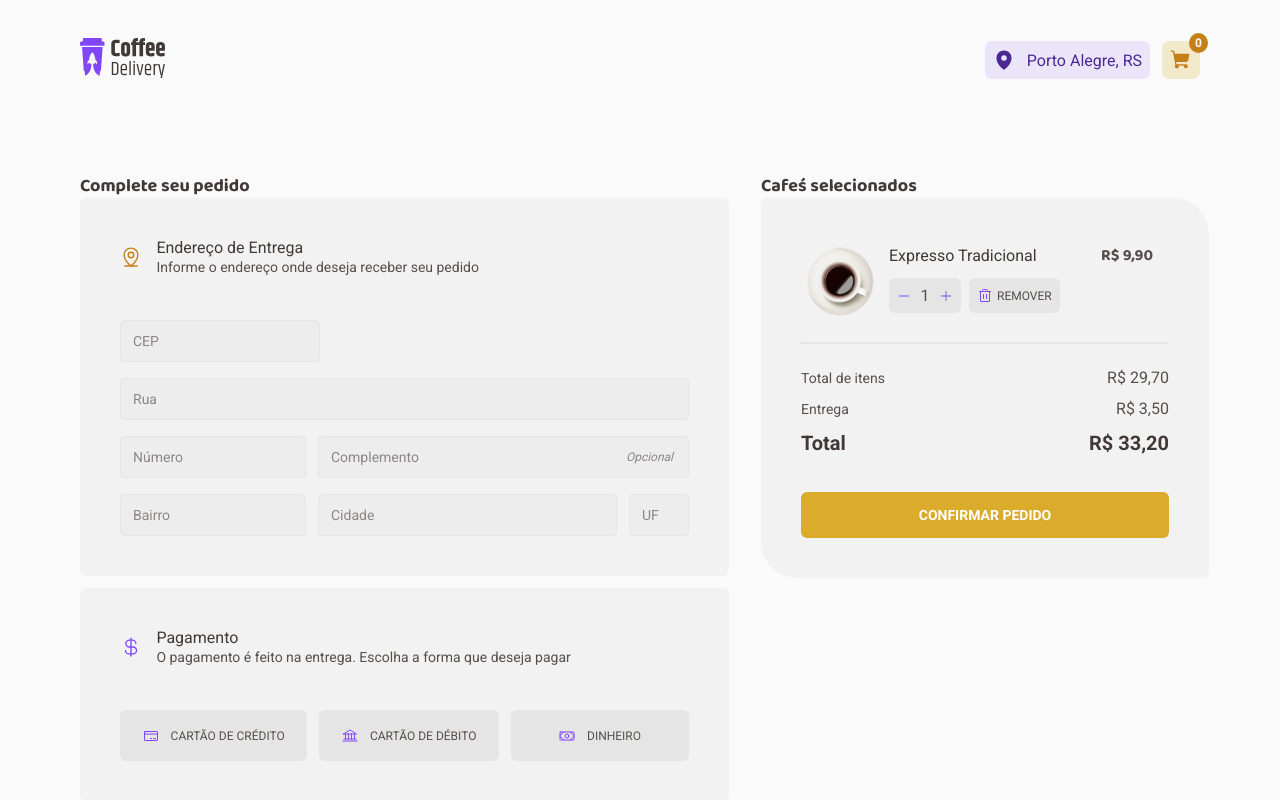
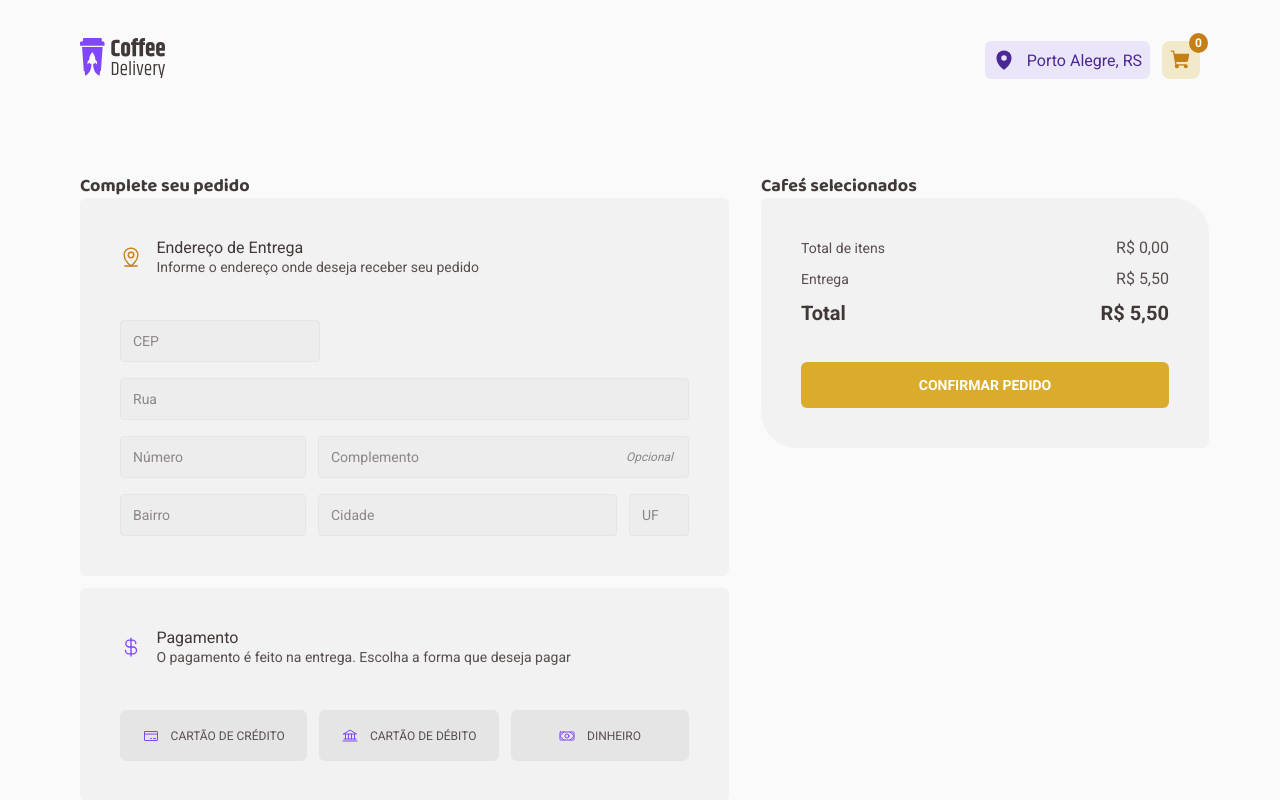
Before and after one commit to joaoeduardodias/challenger-02-coffe-delivery, a React (Vite) app: page /checkout in a window 1280 px wide. Built offline with nearby package versions, Linux system fonts and the light colour scheme; data requests are answered from the project's data file.

Commit message:
feat: finished context

```diff
--- a/src/components/QuantityCoffee/index.tsx
+++ b/src/components/QuantityCoffee/index.tsx
@@ -3,23 +3,22 @@
 
 interface QuantityCoffeeProps {
   quantity: number
-  onChangeQuantity: (action: 'add' | 'remove') => void
+  onIncrease: () => void
+  onDecrease: () => void
 }
 
 export function QuantityCoffee({
   quantity,
-  onChangeQuantity,
+  onDecrease,
+  onIncrease,
 }: QuantityCoffeeProps) {
   return (
     <QuantityCoffeeContainer>
-      <button
-        disabled={quantity <= 1}
-        onClick={(e) => onChangeQuantity('remove')}
-      >
+      <button disabled={quantity <= 1} onClick={onDecrease}>
         <Minus size={14} weight="fill" />
       </button>
       <span>{quantity}</span>
-      <button onClick={(e) => onChangeQuantity('add')}>
+      <button onClick={onIncrease}>
         <Plus size={14} weight="fill" />
       </button>
     </QuantityCoffeeContainer>
--- a/src/contexts/CoffeesContext.tsx
+++ b/src/contexts/CoffeesContext.tsx
@@ -10,15 +10,17 @@
   price: number
 }
 export interface CoffeeInTheCart extends Coffee {
-  quantityOfCoffee: number
+  quantity: number
 }
 
 interface CoffeesContextType {
   coffees: Coffee[]
+  coffeesInCart: CoffeeInTheCart[]
   counterCoffeesInCart: () => number
-  addCoffeeInTheCart: (data: CoffeeInTheCart) => void
-  removeCoffeeInTheCart: (id: number) => void
-  alterQuantityOfCoffee: (id: number, quantity: number) => void
+  addCoffeeInCart: (data: CoffeeInTheCart) => void
+  removeCoffeeInCart: (id: number) => void
+  changeQuantityCoffee: (id: number, type: 'increase' | 'decrease') => void
+  sumPriceTotal: () => number
 }
 
 interface CoffeesContextProviderProps {
@@ -31,9 +33,7 @@
   children,
 }: CoffeesContextProviderProps) {
   const [coffees, setCoffees] = useState<Coffee[]>([])
-  const [coffeesInTheCart, setCoffeesInTheCart] = useState<CoffeeInTheCart[]>(
-    [],
-  )
+  const [coffeesInCart, setCoffeesInCart] = useState<CoffeeInTheCart[]>([])
 
   useEffect(() => {
     async function Coffees() {
@@ -44,73 +44,84 @@
   }, [])
 
   useEffect(() => {
-    const stateJSON = JSON.stringify(coffeesInTheCart)
+    const stateJSON = JSON.stringify(coffeesInCart)
     localStorage.setItem('coffeesDelivery:coffees-cart-1.0.0', stateJSON)
-  }, [coffeesInTheCart])
+  }, [coffeesInCart])
 
-  function addCoffeeInTheCart(coffee: CoffeeInTheCart) {
-    const verifyCoffeeAlreadyExistsInCart = coffeesInTheCart.find(
+  function addCoffeeInCart(coffee: CoffeeInTheCart) {
+    const verifyCoffeeAlreadyExistsInCart = coffeesInCart.find(
       (item) => item.id === coffee.id,
     )
 
     if (verifyCoffeeAlreadyExistsInCart) {
-      const updatedQuantityCoffee = coffeesInTheCart.map((item) => {
-        if (item.id === coffee.id) {
-          return { ...coffee, quantityOfCoffee: item.quantityOfCoffee + 1 }
-        } else {
-          return coffee
-        }
-      })
-      setCoffeesInTheCart(updatedQuantityCoffee)
-    } else {
-      setCoffeesInTheCart((state) => [...state, coffee])
+      alert('Produto já está no carrinho!')
+      return
     }
+    setCoffeesInCart((state) => [...state, coffee])
   }
 
-  function removeCoffeeInTheCart(id: number) {
-    const coffeeExist = coffeesInTheCart.find((coffee) => coffee.id === id)
+  function removeCoffeeInCart(id: number) {
+    const coffeeExist = coffeesInCart.find((coffee) => coffee.id === id)
 
     if (!coffeeExist) return
 
-    const updatedCoffeesInCart = coffeesInTheCart.filter(
+    const updatedCoffeesInCart = coffeesInCart.filter(
       (coffee) => coffee !== coffeeExist,
     )
 
-    setCoffeesInTheCart(updatedCoffeesInCart)
+    setCoffeesInCart(updatedCoffeesInCart)
   }
 
-  function alterQuantityOfCoffee(id: number, newQuantity: number) {
-    const coffee = coffeesInTheCart.find((coffee) => coffee.id === id)
+  function changeQuantityCoffee(id: number, type: 'increase' | 'decrease') {
+    const coffee = coffeesInCart.find((coffee) => coffee.id === id)
+    if (!coffee) {
+      alert('Café não está no carrinho!')
+      return
+    }
 
-    if (!coffee) return
-
-    const updatedQuantityCoffee = coffeesInTheCart.map((coffee) => {
+    const updatedQuantityCoffee = coffeesInCart.map((coffee) => {
       if (coffee.id === id) {
-        return { ...coffee, quantityOfCoffee: newQuantity }
+        return {
+          ...coffee,
+          quantity:
+            type === 'increase' ? coffee.quantity + 1 : coffee.quantity - 1,
+        }
       } else {
         return coffee
       }
     })
-    setCoffeesInTheCart(updatedQuantityCoffee)
+    setCoffeesInCart(updatedQuantityCoffee)
   }
 
   function counterCoffeesInCart() {
-    const coffeesInCart = coffeesInTheCart.reduce((acc, coffee) => {
-      const quantity = coffee.quantityOfCoffee
+    const counterQuantityCoffee = coffeesInCart.reduce((acc, coffee) => {
+      const quantity = coffee.quantity
       return acc + quantity
     }, 0)
 
-    return coffeesInCart
+    return counterQuantityCoffee
+  }
+
+  function sumPriceTotal() {
+    const priceTotal = coffeesInCart.reduce((acc, coffee) => {
+      const price: number = coffee.price * coffee.quantity
+
+      return acc + price
+    }, 0)
+
+    return priceTotal
   }
 
   return (
     <CoffeesContext.Provider
       value={{
         coffees,
-        addCoffeeInTheCart,
+        coffeesInCart,
+        addCoffeeInCart,
         counterCoffeesInCart,
-        removeCoffeeInTheCart,
-        alterQuantityOfCoffee,
+        removeCoffeeInCart,
+        changeQuantityCoffee,
+        sumPriceTotal,
       }}
     >
       {children}
--- /dev/null
+++ b/src/pages/Checkout/components/CoffeeCart/index.tsx
@@ -0,0 +1,61 @@
+import { Trash } from 'phosphor-react'
+import { useContext } from 'react'
+import { QuantityCoffee } from '../../../../components/QuantityCoffee'
+import { CoffeesContext } from '../../../../contexts/CoffeesContext'
+import { formatterPrice } from '../../../../utils/formattedPrice'
+import { CoffeeCartContainer, CoffeeCartContent, Divider } from './styles'
+
+interface CoffeeCartProps {
+  id: number
+  name: string
+  photo: string
+  price: number
+  quantity: number
+}
+
+export function CoffeeCart({
+  id,
+  name,
+  photo,
+  price,
+  quantity,
+}: CoffeeCartProps) {
+  const { removeCoffeeInCart, changeQuantityCoffee } =
+    useContext(CoffeesContext)
+
+  function handleIncrease() {
+    changeQuantityCoffee(id, 'increase')
+  }
+
+  function handleDecrease() {
+    changeQuantityCoffee(id, 'decrease')
+  }
+
+  return (
+    <CoffeeCartContainer>
+      <CoffeeCartContent>
+        <img src={`/coffees/${photo}`} />
+
+        <h4>{name}</h4>
+
+        <div>
+          <QuantityCoffee
+            onDecrease={handleDecrease}
+            onIncrease={handleIncrease}
+            quantity={quantity}
+          />
+          <button onClick={() => removeCoffeeInCart(id)}>
+            <Trash size={16} />
+            remover
+          </button>
+        </div>
+
+        <strong>
+          <span>R$</span>
+          {formatterPrice(price * quantity)}
+        </strong>
+      </CoffeeCartContent>
+      <Divider />
+    </CoffeeCartContainer>
+  )
+}
--- a/src/pages/Checkout/index.tsx
+++ b/src/pages/Checkout/index.tsx
@@ -4,11 +4,12 @@
   CurrencyDollar,
   MapPinLine,
   Money,
-  Trash,
 } from 'phosphor-react'
-import { useState } from 'react'
+import { useContext, useState } from 'react'
 import { useTheme } from 'styled-components'
-import { QuantityCoffee } from '../../components/QuantityCoffee'
+import { CoffeesContext } from '../../contexts/CoffeesContext'
+import { formatterPrice } from '../../utils/formattedPrice'
+import { CoffeeCart } from './components/CoffeeCart'
 import { FormAddress } from './components/FormAddress'
 import { SectionTitle } from './components/SectionTitle'
 import {
@@ -17,8 +18,6 @@
   CardValues,
   CartContainer,
   CheckoutContainer,
-  CoffeeCart,
-  Divider,
   ListCoffeesInCart,
   MethodPayment,
   Payment,
@@ -26,22 +25,16 @@
 } from './styles'
 
 export function Checkout() {
+  const { coffeesInCart, sumPriceTotal } = useContext(CoffeesContext)
+
   const theme = useTheme()
-  const [quantityCoffee, setQuantityCoffee] = useState<number>(1)
-
+  const priceTotalCoffee = sumPriceTotal()
+  const deliveryPrice = 5.5
+  const totalPrice = priceTotalCoffee + deliveryPrice
   const [methodPaymentSelected, setMethodPaymentSelected] = useState<string>('')
 
   function handleSelectMethodPayment(method: 'CREDIT' | 'DEBIT' | 'MONEY') {
     setMethodPaymentSelected(method)
-  }
-
-  function handleAlterQuantityCoffee(action: 'remove' | 'add') {
-    if (action === 'remove') {
-      setQuantityCoffee((state) => state - 1)
-    }
-    if (action === 'add') {
-      setQuantityCoffee((state) => state + 1)
-    }
   }
 
   return (
@@ -92,38 +85,23 @@
         <strong>Cafeś selecionados</strong>
         <CartContainer>
           <ListCoffeesInCart>
-            <CoffeeCart>
-              <img src="/coffees/americano.png" />
-
-              <h4>expresso tradicional</h4>
-
-              <div>
-                <QuantityCoffee
-                  onChangeQuantity={handleAlterQuantityCoffee}
-                  quantity={quantityCoffee}
-                />
-                <button>
-                  <Trash size={16} />
-                  remover
-                </button>
-              </div>
-
-              <strong>
-                <span>R$</span> 9,90
-              </strong>
-            </CoffeeCart>
-            <Divider />
+            {coffeesInCart.map((coffee) => (
+              <CoffeeCart key={coffee.id} {...coffee} />
+            ))}
           </ListCoffeesInCart>
 
           <CardValues>
             <div>
-              <p>Total de itens</p> <span>R$ 29,70</span>
+              <p>Total de itens</p>
+              <span>R${` ${formatterPrice(priceTotalCoffee)}`}</span>
             </div>
             <div>
-              <p>Entrega</p> <span>R$ 3,50</span>
+              <p>Entrega</p>
+              <span>R${` ${formatterPrice(deliveryPrice)}`}</span>
             </div>
             <div>
-              <strong>Total</strong> <strong>R$ 33,20</strong>
+              <strong>Total</strong>
+              <strong>R${` ${formatterPrice(totalPrice)}`}</strong>
             </div>
             <button>Confirmar pedido </button>
           </CardValues>
--- a/src/pages/Checkout/styles.ts
+++ b/src/pages/Checkout/styles.ts
@@ -108,76 +108,6 @@
   list-style: none;
 `
 
-export const CoffeeCart = styled.li`
-  display: grid;
-  grid-template-columns: 4rem 3fr 1fr;
-  grid-template-rows: repeat(2, 1fr);
-  grid-column-gap: 20px;
-  grid-template-areas:
-    'img title  price'
-    'img actions  price';
-
-  width: 100%;
-  height: 5rem;
-  padding: 0.5rem 0.25rem;
-
-  img {
-    grid-area: img;
-    width: 4.4rem;
-  }
-  h4 {
-    grid-area: title;
-    font-size: 1rem;
-    line-height: 130%;
-    color: ${(props) => props.theme['base-subtitle']};
-    text-transform: capitalize;
-    font-weight: 400;
-  }
-  strong {
-    grid-area: price;
-    font-size: 1rem;
-    font-weight: 700;
-    color: ${(props) => props.theme['base-text']};
-  }
-  > div {
-    grid-area: actions;
-    height: 2rem;
-    flex-wrap: wrap;
-    display: flex;
-    gap: 0.5rem;
-
-    > button {
-      border: none;
-      border-radius: 6px;
-      padding: 0 0.5rem;
-      gap: 0.25rem;
-      background: ${(props) => props.theme['base-button']};
-      font-size: 0.75rem;
-      font-weight: 400;
-      color: ${(props) => props.theme['base-text']};
-      text-transform: uppercase;
-
-      display: flex;
-      justify-content: center;
-      align-items: center;
-      transition: 0.2s;
-      svg {
-        color: ${(props) => props.theme.purple};
-      }
-      &:hover {
-        background: ${(props) => props.theme['base-hover']};
-      }
-    }
-  }
-`
-
-export const Divider = styled.div`
-  width: 100%;
-  min-height: 1px;
-  border: 1px solid ${(props) => props.theme['base-button']};
-
-  margin: 1.5rem 0;
-`
 export const CardValues = styled.div`
   display: flex;
   flex-direction: column;
--- a/src/pages/Home/components/ListCoffees/Coffee/index.tsx
+++ b/src/pages/Home/components/ListCoffees/Coffee/index.tsx
@@ -35,16 +35,15 @@
 }: CoffeeProps) {
   const [quantityCoffee, setQuantityCoffee] = useState<number>(1)
 
-  const { addCoffeeInTheCart, removeCoffeeInTheCart } =
-    useContext(CoffeesContext)
+  const { addCoffeeInCart } = useContext(CoffeesContext)
 
-  function handleAlterQuantityCoffee(action: 'remove' | 'add') {
-    if (action === 'remove') {
-      setQuantityCoffee((state) => state - 1)
-    } else {
-      setQuantityCoffee((state) => state + 1)
-    }
+  function handleDecrease() {
+    setQuantityCoffee((state) => state - 1)
   }
+  function handleIncrease() {
+    setQuantityCoffee((state) => state + 1)
+  }
+
   function handleAddCoffeeToCart() {
     const coffee: CoffeeInTheCart = {
       id,
@@ -53,10 +52,10 @@
       photo,
       price,
       tags,
-      quantityOfCoffee: quantityCoffee,
+      quantity: quantityCoffee,
     }
 
-    addCoffeeInTheCart(coffee)
+    addCoffeeInCart(coffee)
   }
 
   return (
@@ -77,7 +76,8 @@
         <div>
           <QuantityCoffee
             quantity={quantityCoffee}
-            onChangeQuantity={handleAlterQuantityCoffee}
+            onDecrease={handleDecrease}
+            onIncrease={handleIncrease}
           />
 
           <AddCoffeeToCart
@@ -87,9 +87,6 @@
             <ShoppingCartSimple size={22} weight="fill" />
           </AddCoffeeToCart>
         </div>
-        <button onClick={() => removeCoffeeInTheCart(id)}>
-          tirar do carrinho
-        </button>
       </CardFooter>
     </CoffeeContainer>
   )
```
Also changed, not shown: src/pages/Checkout/components/CoffeeCart/styles.ts (added, +74 -0 lines).
